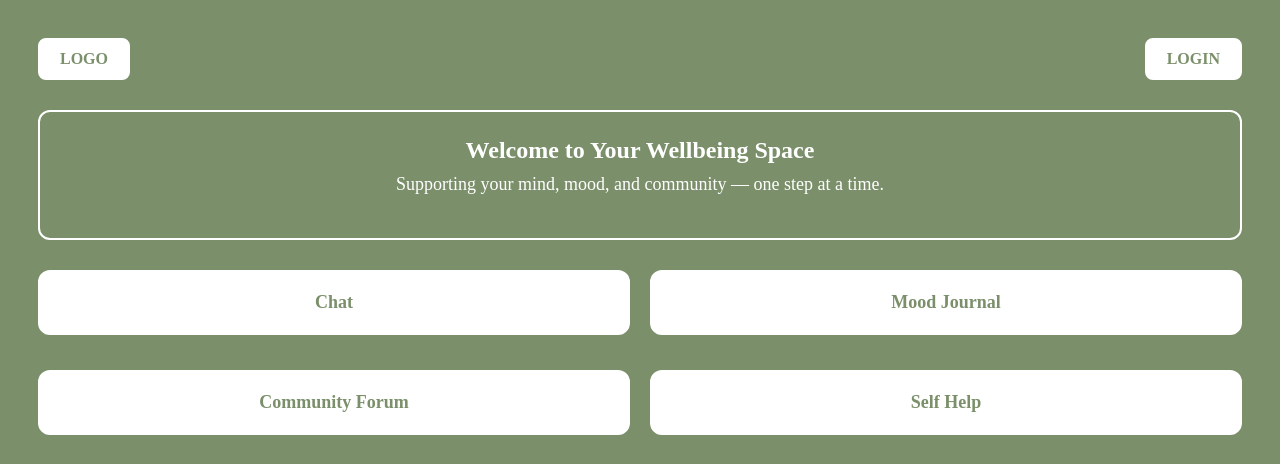
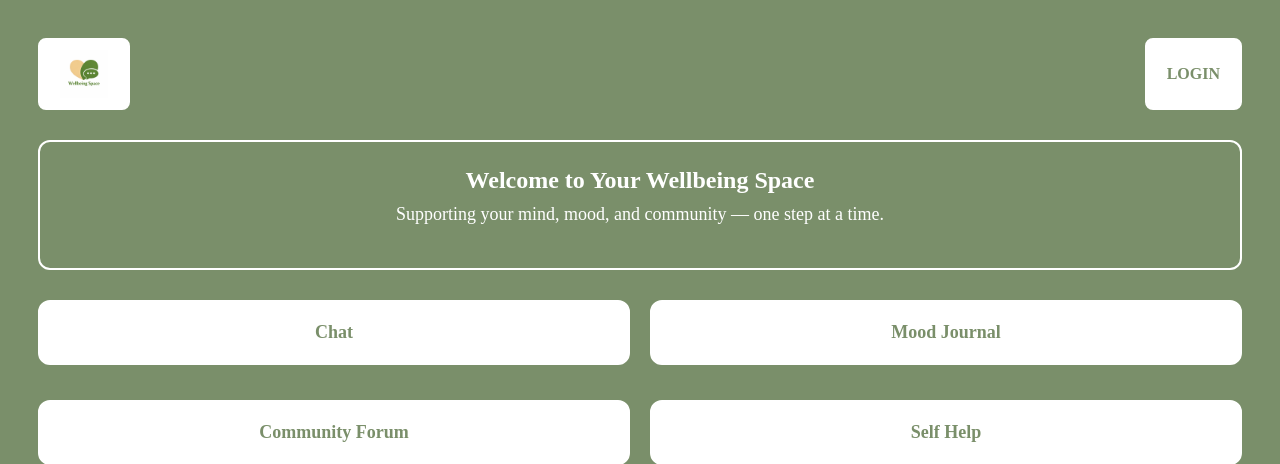
Before and after one commit to Hambuk89/mental_health_support_app, a Flask app: page / in a window 1280 px wide. Shown: the top 464 px of the page. Run offline with Flask 3, Linux system fonts and the light colour scheme.

Commit message:
Updated logo for each pages Han

```diff
--- a/static/css/style.css
+++ b/static/css/style.css
@@ -134,6 +134,12 @@
   margin-bottom: 30px;
 }
 
+.logo-img {
+  height: 100%;
+  width: auto;
+  display: block;
+}
+
 .top-btn {
   background-color: white;
   color: var(--primary);
@@ -142,7 +148,10 @@
   border-radius: 8px;
   font-weight: 700;
   text-decoration: none;
-  display: inline-block;
+  display: inline-flex;
+  align-items: center;
+  justify-content: center;
+  height: 48px;
   transition: 0.2s ease;
 }
 
--- a/templates/Community.html
+++ b/templates/Community.html
@@ -10,7 +10,9 @@
 
 <!-- Top bar -->
 <div class="top-bar">
-    <a href="/" class="top-btn">LOGO</a>
+    <a href="/" class="top-btn">
+        <img src="{{ url_for('static', filename='images/logo.png') }}" alt="Logo" class="logo-img">
+    </a>
     <a href="/login" class="top-btn">LOGIN</a>
 </div>
 
--- a/templates/Dashboard.html
+++ b/templates/Dashboard.html
@@ -10,7 +10,9 @@
 
 <!-- Top bar -->
 <div class="top-bar">
-    <a href="/" class="top-btn">LOGO</a>
+    <a href="/" class="top-btn">
+        <img src="{{ url_for('static', filename='images/logo.png') }}" alt="Logo" class="logo-img">
+    </a>
     <a href="/login" class="top-btn">LOGIN</a>
 </div>
 
--- a/templates/Mood.html
+++ b/templates/Mood.html
@@ -10,7 +10,9 @@
 
 <!-- Top bar -->
 <div class="top-bar">
-    <a href="/" class="top-btn">LOGO</a>
+    <a href="/" class="top-btn">
+        <img src="{{ url_for('static', filename='images/logo.png') }}" alt="Logo" class="logo-img">
+    </a>
     <a href="/login" class="top-btn">LOGIN</a>
 </div>
 
--- a/templates/QA_Forum.html
+++ b/templates/QA_Forum.html
@@ -10,7 +10,9 @@
 
 <!-- Top bar -->
 <div class="top-bar">
-    <a href="/" class="top-btn">LOGO</a>
+    <a href="/" class="top-btn">
+        <img src="{{ url_for('static', filename='images/logo.png') }}" alt="Logo" class="logo-img">
+    </a>
     <a href="/login" class="top-btn">LOGIN</a>
 </div>
 
--- a/templates/about.html
+++ b/templates/about.html
@@ -10,7 +10,9 @@
 
 <!-- Top bar -->
 <div class="top-bar">
-    <a href="/" class="top-btn">LOGO</a>
+    <a href="/" class="top-btn">
+        <img src="{{ url_for('static', filename='images/logo.png') }}" alt="Logo" class="logo-img">
+    </a>
     <a href="/login" class="top-btn">LOGIN</a>
 </div>
 
--- a/templates/chat.html
+++ b/templates/chat.html
@@ -10,7 +10,9 @@
 
 <!-- Top bar -->
 <div class="top-bar">
-    <a href="/" class="top-btn">LOGO</a>
+    <a href="/" class="top-btn">
+        <img src="{{ url_for('static', filename='images/logo.png') }}" alt="Logo" class="logo-img">
+    </a>
     <a href="/login" class="top-btn">LOGIN</a>
 </div>
 
--- a/templates/login.html
+++ b/templates/login.html
@@ -10,7 +10,9 @@
 
 <!-- Top bar -->
 <div class="top-bar">
-    <a href="/" class="top-btn">LOGO</a>
+    <a href="/" class="top-btn">
+        <img src="{{ url_for('static', filename='images/logo.png') }}" alt="Logo" class="logo-img">
+    </a>
     <a href="/login" class="top-btn">LOGIN</a>
 </div>
 
--- a/templates/profile.html
+++ b/templates/profile.html
@@ -10,7 +10,9 @@
 
 <!-- Top bar -->
 <div class="top-bar">
-    <a href="/" class="top-btn">LOGO</a>
+    <a href="/" class="top-btn">
+        <img src="{{ url_for('static', filename='images/logo.png') }}" alt="Logo" class="logo-img">
+    </a>
     <a href="/login" class="top-btn">LOGIN</a>
 </div>
 
--- a/templates/register.html
+++ b/templates/register.html
@@ -10,7 +10,9 @@
 
 <!-- Top bar -->
 <div class="top-bar">
-    <a href="/" class="top-btn">LOGO</a>
+    <a href="/" class="top-btn">
+        <img src="{{ url_for('static', filename='images/logo.png') }}" alt="Logo" class="logo-img">
+    </a>
     <a href="/login" class="top-btn">LOGIN</a>
 </div>
 
--- a/templates/self_help.html
+++ b/templates/self_help.html
@@ -10,7 +10,9 @@
 
 <!-- Top bar -->
 <div class="top-bar">
-    <a href="/" class="top-btn">LOGO</a>
+    <a href="/" class="top-btn">
+        <img src="{{ url_for('static', filename='images/logo.png') }}" alt="Logo" class="logo-img">
+    </a>
     <a href="/login" class="top-btn">LOGIN</a>
 </div>
 
```
Also changed, not shown: templates/home.html (added, +27 -0 lines), static/images/logo.png (added).
